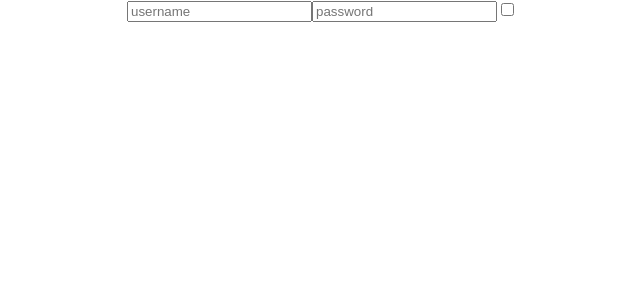
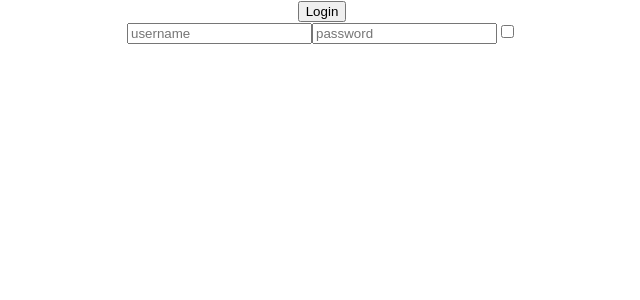
Before and after one commit to Beji96/Develhope-react-exercise, a React (Create React App) app: page / in a window 1280 px wide. Shown: the top 300 px of the page, without its empty margins (318-958 px from the left). Built offline with nearby package versions, Linux system fonts and the light colour scheme.

Commit message:
done forms-3

```diff
--- a/src/Login.jsx
+++ b/src/Login.jsx
@@ -18,11 +18,21 @@ export default class Login extends Component {
         })
     }
 
-
+  handleLoginState = ()=>{
+    this.setState({
+        username: '',
+        password: '',
+        remember: false,
+    })
+  }
 
   render() {
     return (
       <div>
+        <div>
+            <button onClick={this.handleLoginState}>Login</button>
+        </div>
+        <div>
         <input
         type="text"
         name='username'
@@ -39,9 +49,11 @@ export default class Login extends Component {
         {/* Checkbox */}
         <input
          type="checkbox"
-         name='remeber'
+         name='remember'
          checked={this.state.remember}
          onChange={this.handleInputChange} />
+        </div>
+
       </div>
     )
   }
```
